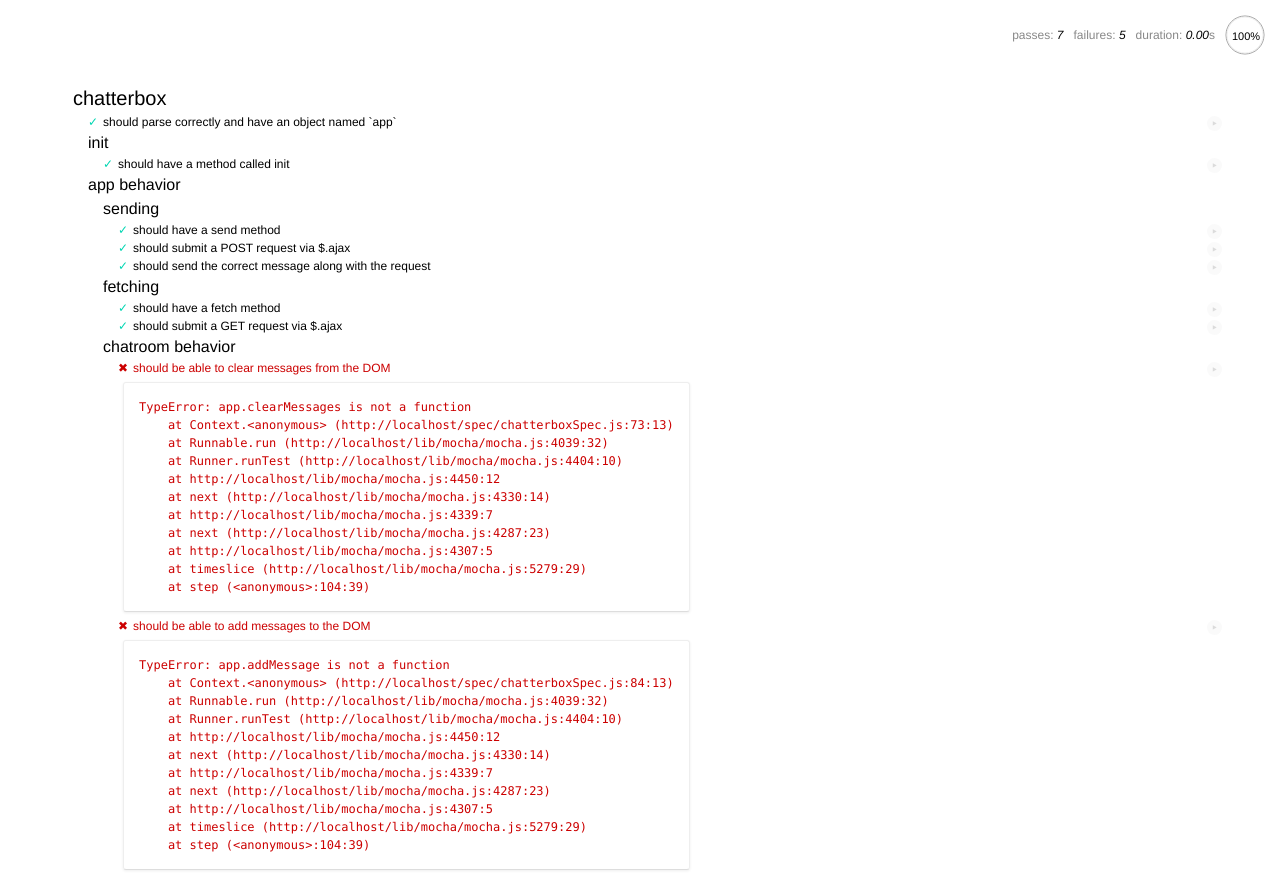
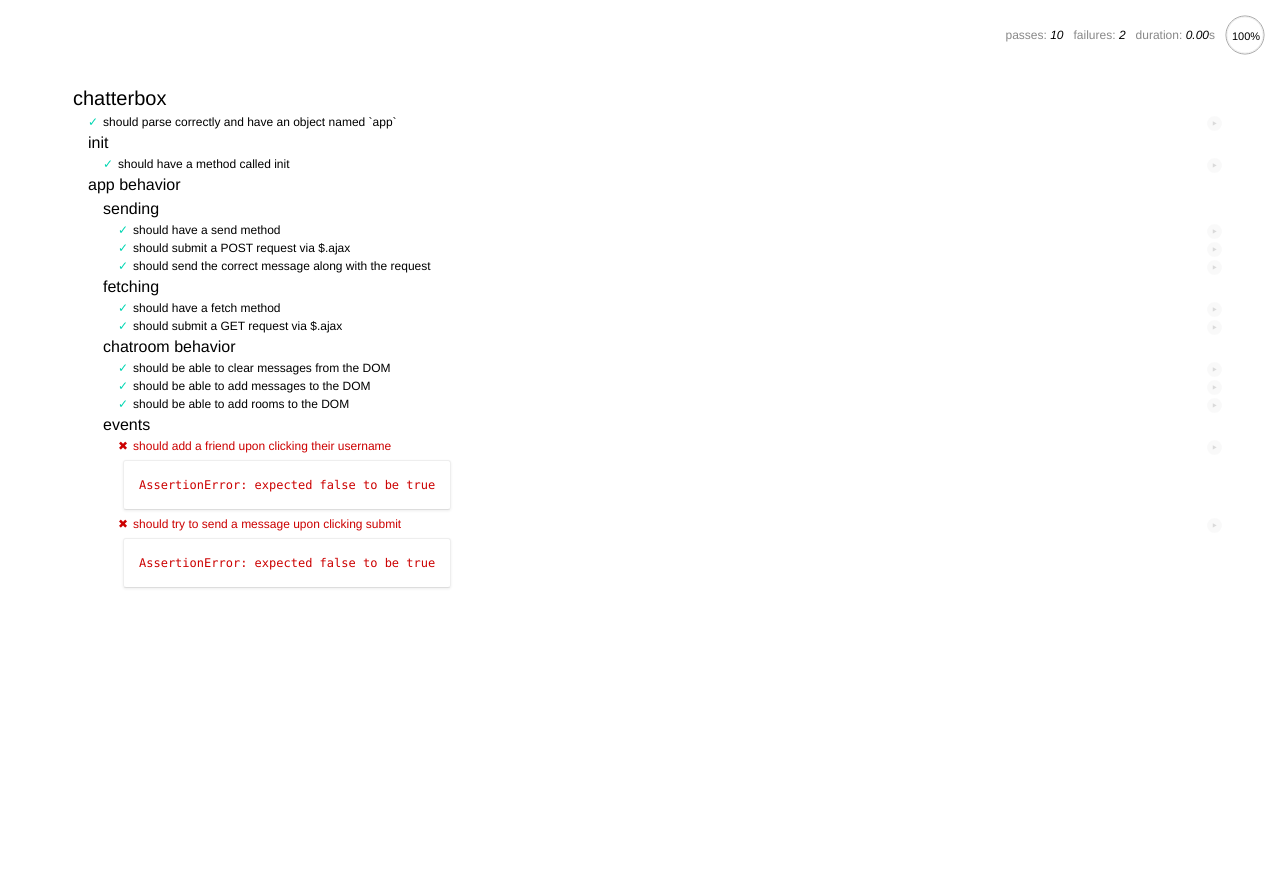
Before and after one commit to wnmurphy/chatterbox-client, a website: page SpecRunner.html in a window 1280 px wide. Shown: the top 873 px of the page. After the commit the page ends 800 px from the top, so only its background shows below. Drawn offline with Linux system fonts and the light colour scheme.

Commit message:
Chatroom behavior tests passing.

```diff
--- a/client/scripts/app.js
+++ b/client/scripts/app.js
@@ -1,4 +1,5 @@
 //$.ajax("https://api.parse.com/1/classes/chatterbox)");
+
 var app = {
   server: "https://api.parse.com/1/classes/chatterbox"
 };
@@ -36,6 +37,28 @@ app.fetch = function(message){
     }
   });
 };
+
+app.clearMessages = function(){
+  $('#chats').empty();
+};
+
+app.addMessage = function(message){
+  $('#chats').append('<div class = "message"></div>');
+
+  $('.message').html('<div class = "messageText">' + message.text + '</div>');
+  $('.messageText').append('<div class = "user">' + message.username + '</div>');
+};
+
+app.addRoom = function(roomName){
+  $('#roomSelect').append("<div>" + roomName + "</div>");
+};
+
+app.addFriend = function(){
+
+
+};
+
+app.handleSubmit = function(){};
 
 var message = {
   username: 'shawndrost',
```
Also changed, not shown: client/index.html (+0 -2 lines).
